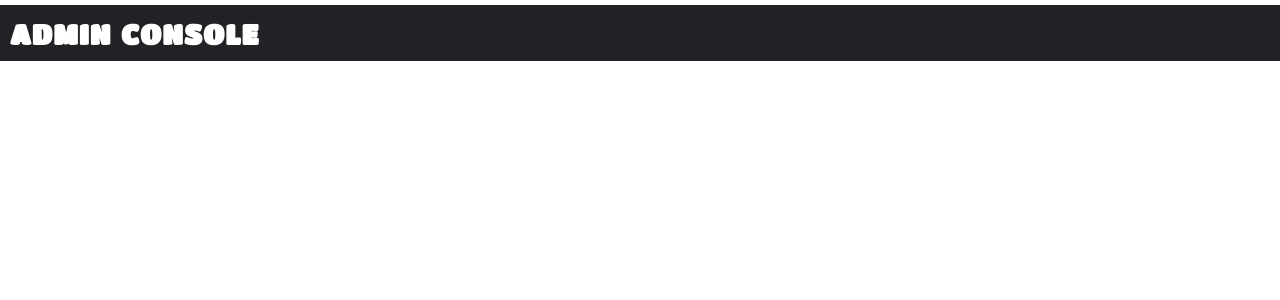
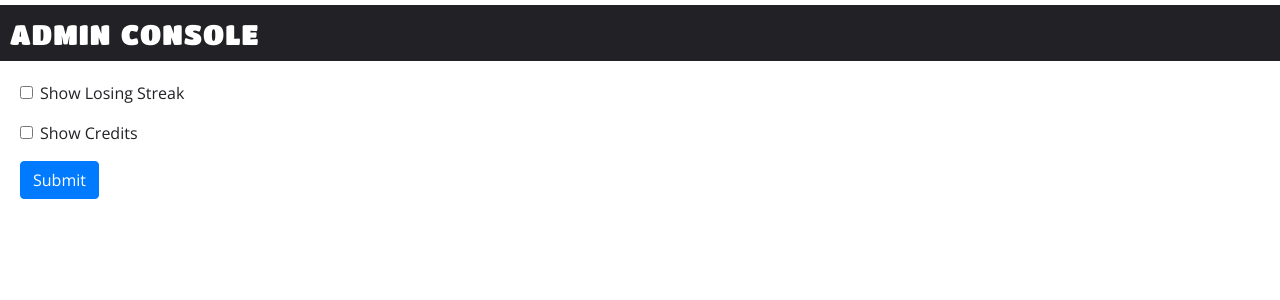
Before and after one commit to lealeelu/FallGuyStats-FE, an Angular app: page /admin in a window 1280 px wide. Shown: the top 300 px of the page. Built offline with nearby package versions, Linux system fonts and the light colour scheme.

Commit message:
Get sass variables to import

```diff
--- a/angular.json
+++ b/angular.json
@@ -27,7 +27,11 @@
               "src/favicon.ico",
               "src/assets"
             ],
+            "stylePreprocessorOptions": {
+              "includePaths": ["src/sass"]
+            },
             "styles": [
+              "node_modules/bootstrap/dist/css/bootstrap.min.css",
               "src/styles.sass"
             ],
             "scripts": []
--- a/package.json
+++ b/package.json
@@ -19,7 +19,6 @@
     "@angular/platform-browser": "~10.0.14",
     "@angular/platform-browser-dynamic": "~10.0.14",
     "@angular/router": "~10.0.14",
-    "bootstrap": "^4.5.2",
     "rxjs": "~6.5.5",
     "tslib": "^2.0.0",
     "zone.js": "~0.10.3"
@@ -31,6 +30,7 @@
     "@types/jasmine": "~3.5.0",
     "@types/jasminewd2": "~2.0.3",
     "@types/node": "^12.12.54",
+    "bootstrap": "^4.5.2",
     "codelyzer": "^6.0.0",
     "jasmine-core": "~3.5.0",
     "jasmine-spec-reporter": "~5.0.0",
@@ -39,6 +39,7 @@
     "karma-coverage-istanbul-reporter": "~3.0.2",
     "karma-jasmine": "~3.3.0",
     "karma-jasmine-html-reporter": "^1.5.0",
+    "ngx-bootstrap": "^6.1.0",
     "protractor": "~7.0.0",
     "ts-node": "~8.3.0",
     "tslint": "~6.1.0",
--- a/src/app/admin/admin.component.html
+++ b/src/app/admin/admin.component.html
@@ -1 +1,14 @@
 <h2>Admin Console</h2>
+<div class="admin-wrapper">
+    <form>
+      <div class="form-group form-check">
+        <input type="checkbox" class="form-check-input" id="showLosingStreak">
+        <label class="form-check-label" for="showLosingStreak">Show Losing Streak</label>
+      </div>
+      <div class="form-group form-check">
+        <input type="checkbox" class="form-check-input" id="showCredits">
+        <label class="form-check-label" for="showCredits">Show Credits</label>
+      </div>
+      <button type="submit" class="btn btn-primary">Submit</button>
+    </form>
+</div>
--- a/src/app/admin/admin.component.sass
+++ b/src/app/admin/admin.component.sass
@@ -0,0 +1,7 @@
+@import 'variables'
+
+label
+    color: $not-quite-black
+
+.admin-wrapper
+    padding: 15px 20px
--- /dev/null
+++ b/src/sass/_mixins.sass
@@ -0,0 +1,8 @@
+@mixin headers
+    font-family: 'Titan One'
+    font-size: 40px
+    font-variant-caps: all-small-caps
+    background-color: $not-quite-black
+    line-height: 110%
+    word-spacing: 2px
+    letter-spacing: 1px
--- /dev/null
+++ b/src/sass/_variables.sass
@@ -0,0 +1,18 @@
+$transparent-gray:rgba(20,20,20,.8)
+
+$gold:rgb(255, 215, 0)
+$silver:rgb(192, 192, 192)
+$bronze:rgb(205, 127, 50)
+$pass-green:#00EB69
+$fail-red:rgb(230, 0, 0)
+
+//fall guy colors
+$orange-sky: #FFC564
+$offensive-pink: #FF4CBF
+$yellow-for-the-lose: #FEE645
+$baby-blue: #5AD3FD
+$adult-blue: #2AA9FF
+$senior-blue: #002A8A
+$not-quite-black: #222126
+$shadow-of-blue: #516B91
+$party-purple: #A64FDD
--- a/src/styles.sass
+++ b/src/styles.sass
@@ -11,25 +11,7 @@
     font-family: 'rolling'
     src: url('assets/fonts/rolling-no-one/RollingNoOne-ExtraBold.ttf')
 
-
-$transparent-gray:rgba(20,20,20,.8)
-
-$gold:rgb(255, 215, 0)
-$silver:rgb(192, 192, 192)
-$bronze:rgb(205, 127, 50)
-$pass-green:#00EB69
-$fail-red:rgb(230, 0, 0)
-
-//fall guy colors
-$orange-sky: #FFC564
-$offensive-pink: #FF4CBF
-$yellow-for-the-lose: #FEE645
-$baby-blue: #5AD3FD
-$adult-blue: #2AA9FF
-$senior-blue: #002A8A
-$not-quite-black: #222126
-$shadow-of-blue: #516B91
-$party-purple: #A64FDD
+@import 'variables', 'mixins'
 
 #wrapper
     position: absolute
@@ -42,15 +24,6 @@ body
     margin: 0
     font-family: "Open Sans"
     color: white
-
-@mixin headers
-    font-family: 'Titan One'
-    font-size: 40px
-    font-variant-caps: all-small-caps
-    background-color: $not-quite-black
-    line-height: 110%
-    word-spacing: 2px
-    letter-spacing: 1px
 
 h1
     @include headers
```
Also changed, not shown: 1 other file (tests, documents, lock files or other folders).
